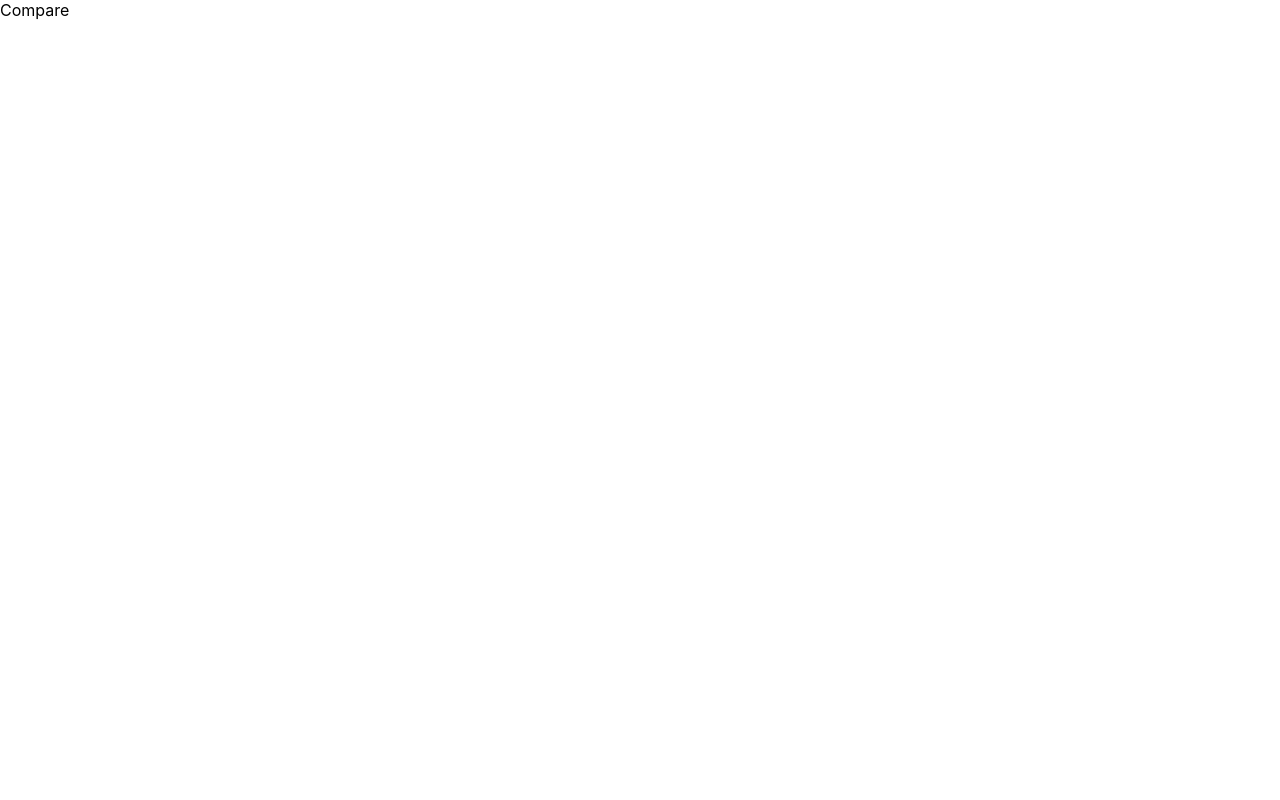
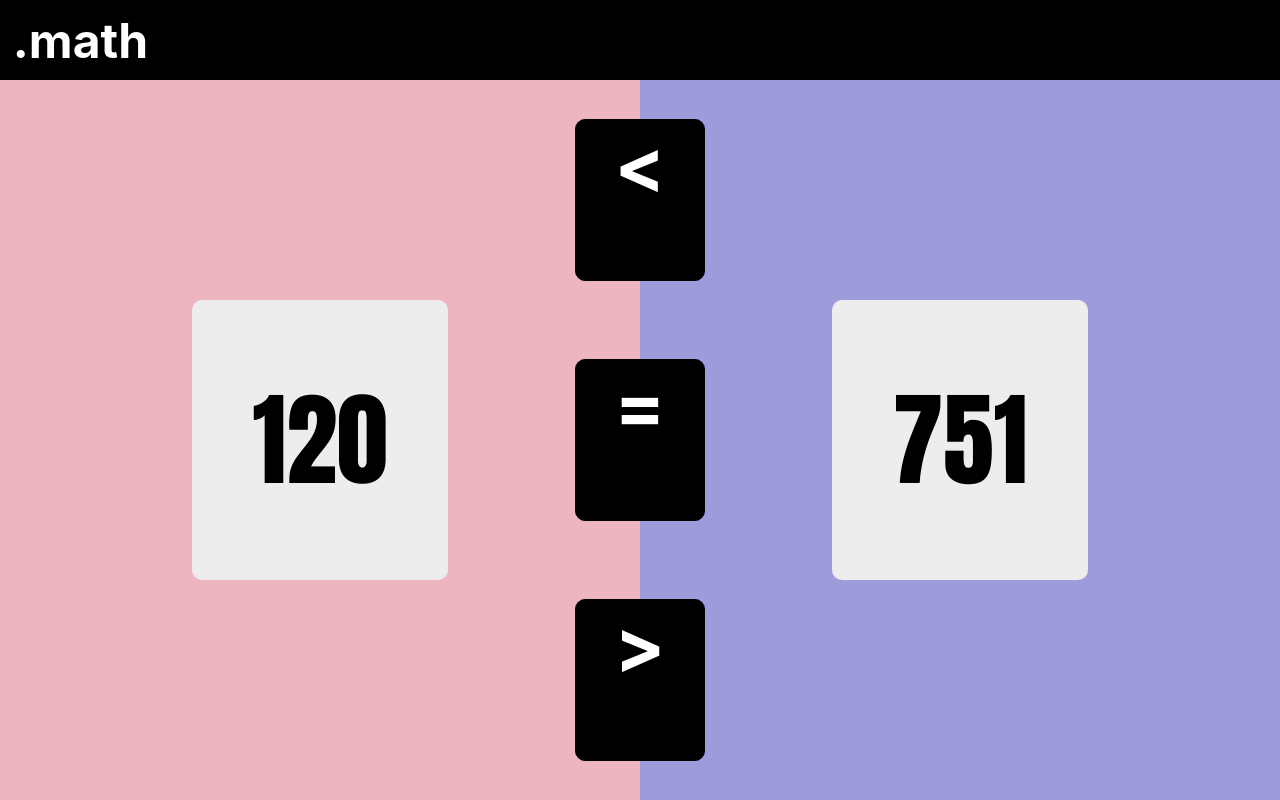
Before and after one commit to hitakritgoplani/math-web-app, a React (Create React App) app in the folder frontend/: page /comparison in a window 1280 px wide. Built offline with nearby package versions, Linux system fonts and the light colour scheme.

Commit message:
Compare page

```diff
--- a/frontend/src/components/Line.js
+++ b/frontend/src/components/Line.js
@@ -4,7 +4,6 @@ import '../styles/Line.css'
 export default function Line() {
   return (
     <div className='line'>
-
     </div>
   )
 }
--- /dev/null
+++ b/frontend/src/components/Operator.js
@@ -0,0 +1,16 @@
+import React from 'react'
+import '../styles/Operator.css'
+
+export default function Operator(props) {
+
+    const handlePress = () => {
+        props.onClickPress();
+    }
+
+    return (
+        <div className='operator-root' onClick={handlePress}>
+            <h3>{props.sign}</h3>
+        </div>
+
+    )
+}
--- a/frontend/src/pages/Comparison.js
+++ b/frontend/src/pages/Comparison.js
@@ -1,9 +1,39 @@
-import React from 'react'
+import React, { useState } from 'react';
+import Header from '../components/Header'
+import Question from '../components/Question';
+import Operator from '../components/Operator';
+import '../styles/Compare.css'
 
 export default function Comparison() {
-  return (
-    <div>
-      Compare
-    </div>
-  )
+    const [question1, setQuestion1] = useState(generateRandomNumber());
+    const [question2, setQuestion2] = useState(generateRandomNumber());
+
+    function generateRandomNumber() {
+        return Math.floor(Math.random() * 1001) + 1;
+    }
+
+    function handleClickPressed() {
+        setQuestion1(generateRandomNumber());
+        setQuestion2(generateRandomNumber());
+    }
+    return (
+        <div className=''>
+            <Header />
+            <div className='compare-root'>
+                <div className='compare-question' id='one'>
+                    <Question number={question1} />
+                </div>
+
+                <div className='signs'>
+                    <Operator sign="&lt;" onClickPress={handleClickPressed} />
+                    <Operator sign="=" onClickPress={handleClickPressed}/>
+                    <Operator sign="&gt;" onClickPress={handleClickPressed}/>
+                </div>
+
+                <div className='compare-question' id='two'>
+                    <Question number={question2} />
+                </div>
+            </div>
+        </div>
+    )
 }
--- a/frontend/src/pages/Home.js
+++ b/frontend/src/pages/Home.js
@@ -10,12 +10,12 @@ export default function Home() {
             <Header />
             <div className='home-content'>
                 <div className='top'>
-                    <Tile hoverColor="#8080ee" name="addition" color="#9C9CDD"></Tile>
-                    <Tile hoverColor="#f58d9c" name="counting" color="#EDB5BD"></Tile>
+                    <Tile hoverColor="#f58d9c" name="addition" color="#EDB5BD"></Tile>
+                    <Tile hoverColor="#8080ee" name="counting" color="#9C9CDD"></Tile>
                 </div>
                 <div className='bottom'>
-                    <Tile hoverColor="#f58d9c" name="multiplication" color="#EDB5BD"></Tile>
-                    <Tile hoverColor="#8080ee" name="comparison" color="#9C9CDD"></Tile>
+                    <Tile hoverColor="#8080ee" name="multiplication" color="#9C9CDD"></Tile>
+                    <Tile hoverColor="#f58d9c" name="comparison" color="#EDB5BD"></Tile>
                 </div>
             </div>
         </div>
--- /dev/null
+++ b/frontend/src/styles/Compare.css
@@ -0,0 +1,26 @@
+.compare-root{
+    height: 90vh;
+    display: flex;
+}
+
+.compare-question{
+	display: flex;
+	/* flex-direction: column; */
+	justify-content: center;
+	align-items: center;
+	background-color: #9C9CDD;
+	width: 50%;
+}
+
+#one{
+    background-color: #EDB5BD;
+}
+
+.signs{
+    display: flex;
+	flex-direction: column;
+	justify-content: space-around;
+	align-items:center ;
+	width: 0px;
+    z-index: 1;
+}
--- /dev/null
+++ b/frontend/src/styles/Operator.css
@@ -0,0 +1,17 @@
+.operator-root{
+    background-color: black;
+    width: 10vw;
+    height: 20vh;
+	border-radius: 10px;
+	border: 1px solid black;
+	color: white;
+    text-align: center;
+	cursor: pointer;
+    font-size: 5vw;
+	transition: transform 0.1s ease-in-out;
+}
+
+.operator-root:active{
+    transform: translate(-5px, 5px);
+    background-color: grey;
+}
```
